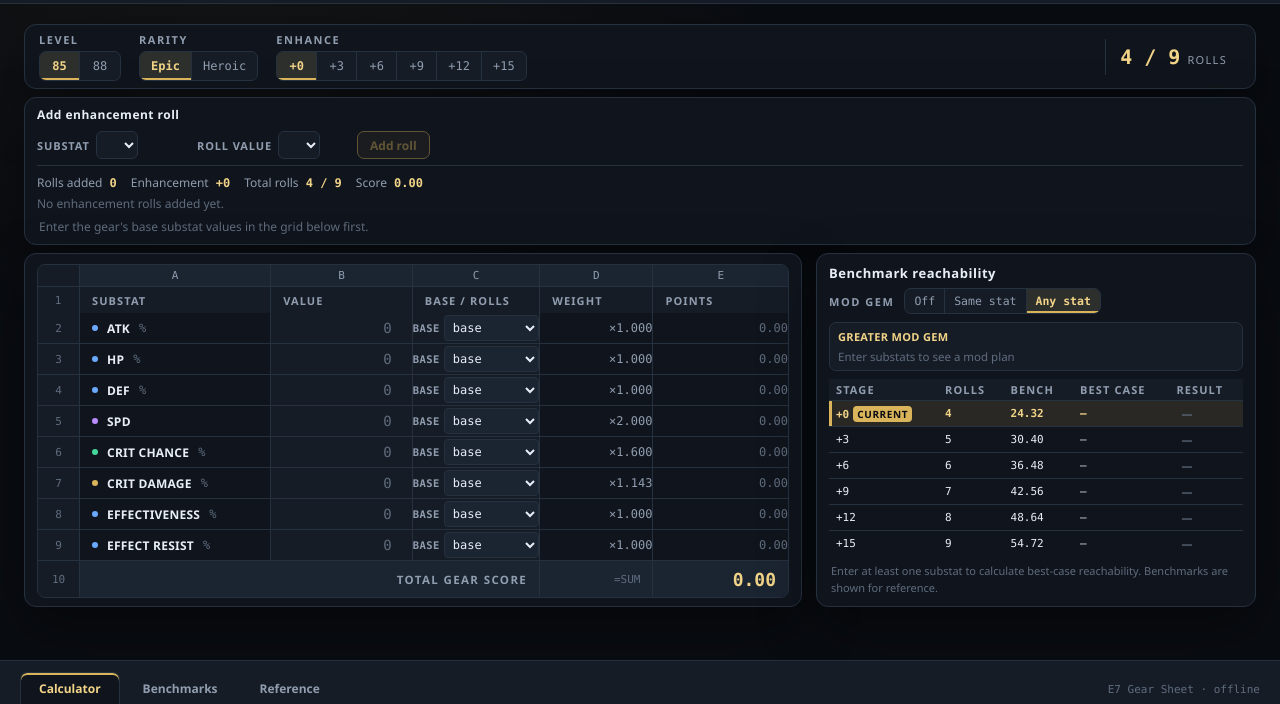
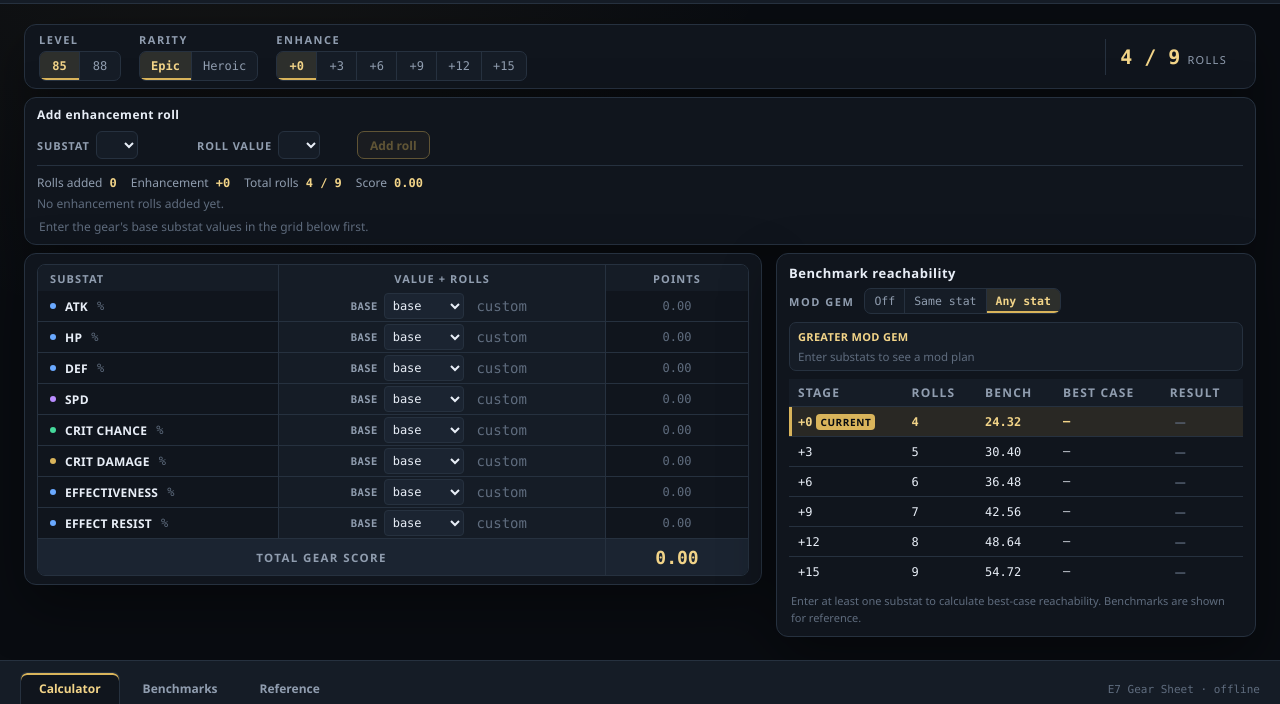
Before and after one commit to 2tml-vn/epic7-gear-score-cal, a plain HTML site: page web/index.html in a window 1280 px wide. Shown: the part 96-800 px from the top of the page. Drawn offline with Linux system fonts and the light colour scheme.

Commit message:
Simplify gear stat grid layout
Consolidate base values and enhancement rolls into a single Value + Rolls column, remove spreadsheet-style gutters and weight values, and refine spacing across the calculator panels.

```diff
--- a/web/app.js
+++ b/web/app.js
@@ -17,7 +17,6 @@
     buildBenchmarkTable,
     buildReachability,
     fmt,
-    weightLabel,
     formatStage,
   } = window.E7Calc;
 
@@ -75,32 +74,26 @@
   }
 
   function buildStatRows() {
-    STATS.forEach((stat, index) => {
+    STATS.forEach((stat) => {
       const tr = document.createElement("tr");
       tr.dataset.stat = stat.key;
       tr.innerHTML =
-        '<th class="gutter">' +
-        (index + 2) +
-        "</th>" +
         '<td><div class="stat-cell">' +
         '<span class="stat-dot ' + stat.kind + '"></span>' +
         '<span class="stat-name">' + stat.label + "</span>" +
         '<span class="stat-suffix">' + stat.suffix + "</span>" +
         "</div></td>" +
         '<td class="value-cell"><div class="value-wrap">' +
-        '<input type="number" min="0" step="0.1" inputmode="decimal" placeholder="0" id="stat-' +
+        '<span class="base-tag">BASE</span>' +
+        '<select class="roll-select base-roll" data-role="base-roll" data-key="' + stat.key +
+        '" aria-label="Base value for ' + stat.label + '"></select>' +
+        '<input type="number" min="0" step="0.1" inputmode="decimal" placeholder="custom" id="stat-' +
         stat.key +
         '" data-key="' + stat.key + '" aria-label="' + stat.label + stat.suffix + '">' +
         '<span class="value-projection" hidden></span>' +
-        "</div></td>" +
-        '<td class="roll-cell"><div class="roll-controls">' +
-        '<span class="base-tag">BASE</span>' +
-        '<select class="roll-select base-roll" data-role="base-roll" data-key="' + stat.key +
-        '" aria-label="Base value for ' + stat.label + '"></select>' +
         "</div>" +
         '<div class="plus3-list" data-role="plus3-list" data-key="' + stat.key + '"></div>' +
         "</td>" +
-        '<td class="weight-cell">×0.000</td>' +
         '<td class="points-cell is-zero">0.00</td>';
       els.statRows.appendChild(tr);
     });
@@ -396,9 +389,9 @@
       note =
         "Best-case = current score + " +
         profile.maxRollPoints +
-        " points for each remaining roll (" +
+        " pts per remaining roll (" +
         remaining +
-        " to +15). The raw best-case is shown above the gem line; a stage is reachable when the gem-inclusive best-case meets the benchmark.";
+        " to +15). Raw is above the gem line; a stage is reachable when the gem-inclusive best-case meets its benchmark.";
     } else {
       note = "This gear is at +15; no further upgrades remain.";
     }
@@ -416,19 +409,13 @@
         '<div class="mod-plan-head"><strong>Greater mod gem · ' + modeText +
         '</strong><span>1 base roll kept</span></div>' +
         '<div class="mod-plan-flow">' +
-        '<div class="mod-plan-side">' +
         '<span class="mod-plan-label">FROM</span>' +
         '<span class="mod-plan-stat">' + gemRow.gemSourceLabel + "</span>" +
         '<span class="mod-plan-value">' + fmt(gemRow.gemSourceValue) + "</span>" +
-        '<span class="mod-plan-pts">' + fmt(gemRow.gemSourcePoints) + " pts</span>" +
-        "</div>" +
         '<span class="mod-plan-arrow">→</span>' +
-        '<div class="mod-plan-side">' +
         '<span class="mod-plan-label">TO</span>' +
         '<span class="mod-plan-stat">' + gemRow.gemTargetLabel + "</span>" +
         '<span class="mod-plan-value">' + fmt(gemRow.gemTargetValue) + "</span>" +
-        '<span class="mod-plan-pts">' + fmt(gemRow.gemTargetPoints) + " pts</span>" +
-        "</div>" +
         '<span class="mod-plan-gain">+' + fmt(gemRow.gemPoints) + " pts</span>" +
         "</div>";
     } else {
@@ -512,7 +499,6 @@
     score.rows.forEach((row) => {
       const tr = els.statRows.querySelector('tr[data-stat="' + row.key + '"]');
       if (!tr) return;
-      tr.querySelector(".weight-cell").textContent = weightLabel(profile, row.key);
       const pointsCell = tr.querySelector(".points-cell");
       pointsCell.textContent = fmt(row.points);
       pointsCell.classList.toggle("is-zero", row.points === 0);
--- a/web/index.html
+++ b/web/index.html
@@ -99,43 +99,27 @@
               <div class="sheet-frame">
                 <table class="stat-grid" id="stat-grid">
                   <colgroup>
-                    <col class="col-gutter" />
                     <col class="col-stat" />
                     <col class="col-value" />
-                    <col class="col-roll" />
-                    <col class="col-weight" />
                     <col class="col-points" />
                   </colgroup>
                   <thead>
-                    <tr class="col-letter-row">
-                      <th class="gutter" aria-hidden="true"></th>
-                      <th>A</th>
-                      <th>B</th>
-                      <th>C</th>
-                      <th>D</th>
-                      <th>E</th>
-                    </tr>
                     <tr class="field-row">
-                      <th class="gutter">1</th>
                       <th scope="col">Substat</th>
-                      <th scope="col">Value</th>
-                      <th scope="col">Base / Rolls</th>
-                      <th scope="col">Weight</th>
+                      <th scope="col">Value + Rolls</th>
                       <th scope="col">Points</th>
                     </tr>
                   </thead>
                   <tbody id="stat-rows"></tbody>
                   <tfoot>
                     <tr>
-                      <th class="gutter">10</th>
-                      <td colspan="3" class="total-label">TOTAL GEAR SCORE</td>
-                      <td class="total-mark">=SUM</td>
+                      <td colspan="2" class="total-label">TOTAL GEAR SCORE</td>
                       <td class="total-value"><span id="total-score">0.00</span></td>
                     </tr>
                   </tfoot>
                 </table>
               </div>
-              <p class="hint"><strong>BASE</strong> sets the substat value at the current gear state (or type any value). Enhancement rolls are added in the box above; they only land on substats that have a base value, and changing a roll never changes the base. The row shows <code>base → total</code>. Flat ATK / HP / DEF, main stats, and set bonuses are ignored.</p>
+              <p class="hint">Pick a valid single roll from <strong>BASE</strong>, or type any value. Add <code>+3</code> rolls with the box above; they only land on substats with a base value. The row shows <code>base → total</code>. Flat stats, main stats, and set bonuses are ignored.</p>
             </div>
 
             <div class="side-column">
--- a/web/styles.css
+++ b/web/styles.css
@@ -380,7 +380,7 @@ html[data-theme="light"] .icon-sun {
 
 .calculator-layout {
   display: grid;
-  grid-template-columns: minmax(0, 1fr) 440px;
+  grid-template-columns: minmax(0, 1fr) 480px;
   gap: 14px;
   align-items: start;
   margin-bottom: 12px;
@@ -416,12 +416,9 @@ html[data-theme="light"] .icon-sun {
   table-layout: fixed;
 }
 
-.stat-grid col.col-gutter { width: 42px; }
-.stat-grid col.col-stat { width: 27%; }
-.stat-grid col.col-value { width: 20%; }
-.stat-grid col.col-roll { width: 18%; }
-.stat-grid col.col-weight { width: 16%; }
-.stat-grid col.col-points { width: 19%; }
+.stat-grid col.col-stat { width: 34%; }
+.stat-grid col.col-value { width: 46%; }
+.stat-grid col.col-points { width: 20%; }
 
 .stat-grid th,
 .stat-grid td {
@@ -441,26 +438,6 @@ html[data-theme="light"] .icon-sun {
   border-bottom: 0;
 }
 
-.stat-grid .gutter {
-  width: 42px;
-  background: var(--panel-2);
-  color: var(--faint);
-  font-family: var(--mono);
-  font-size: 11px;
-  font-weight: 400;
-  text-align: center;
-}
-
-.col-letter-row th {
-  height: 22px;
-  background: var(--panel-3);
-  color: var(--muted);
-  font-family: var(--mono);
-  font-size: 11px;
-  font-weight: 500;
-  text-align: center;
-}
-
 .field-row th {
   height: 26px;
   padding: 0 12px !important;
@@ -470,12 +447,11 @@ html[data-theme="light"] .icon-sun {
   font-weight: 700;
   letter-spacing: 0.1em;
   text-transform: uppercase;
-  text-align: left;
+  text-align: center;
 }
 
 .field-row th:first-child {
-  padding: 0 !important;
-  text-align: center;
+  text-align: left;
 }
 
 .stat-grid tbody tr {
@@ -529,18 +505,18 @@ html[data-theme="light"] .icon-sun {
 
 .value-cell input {
   display: block;
-  flex: 1 1 auto;
-  width: 100%;
+  flex: 0 0 64px;
+  width: 64px;
   min-width: 0;
   height: 30px;
-  padding: 0 12px;
+  padding: 0 4px;
   border: 0;
   outline: 0;
   background: transparent;
   color: var(--text);
   font-family: var(--mono);
   font-size: 14px;
-  text-align: right;
+  text-align: center;
   -moz-appearance: textfield;
 }
 
@@ -563,8 +539,10 @@ html[data-theme="light"] .icon-sun {
 .value-wrap {
   display: flex;
   align-items: center;
+  justify-content: center;
+  gap: 6px;
   height: 30px;
-  padding-right: 8px;
+  padding: 0 8px;
 }
 
 .value-projection {
@@ -581,20 +559,8 @@ html[data-theme="light"] .icon-sun {
   display: none;
 }
 
-.roll-cell {
-  background: var(--panel-2);
-  padding: 0 6px;
-}
-
-.roll-controls {
-  display: flex;
-  align-items: center;
-  gap: 4px;
-  height: 30px;
-}
-
 .roll-select {
-  flex: 1 1 auto;
+  flex: 0 0 80px;
   min-width: 0;
   height: 26px;
   padding: 0 4px;
@@ -779,6 +745,9 @@ html[data-theme="light"] .icon-sun {
   display: flex;
   flex-direction: column;
   gap: 3px;
+  width: 240px;
+  max-width: 100%;
+  margin: 0 auto;
   padding: 2px 0 5px;
 }
 
@@ -838,19 +807,11 @@ html[data-theme="light"] .icon-sun {
   background: var(--good-soft);
 }
 
-.weight-cell,
 .points-cell {
   padding: 0 12px;
-  text-align: right;
+  text-align: center;
   font-family: var(--mono);
   font-size: 12px;
-}
-
-.weight-cell {
-  color: var(--muted);
-}
-
-.points-cell {
   color: var(--accent-2);
   font-weight: 600;
 }
@@ -867,24 +828,16 @@ html[data-theme="light"] .icon-sun {
 
 .total-label {
   padding: 0 12px !important;
-  text-align: right;
+  text-align: center;
   font-size: 11.5px;
   font-weight: 700;
   letter-spacing: 0.12em;
   color: var(--muted);
 }
 
-.total-mark {
-  text-align: right;
-  padding: 0 12px !important;
-  font-family: var(--mono);
-  font-size: 11px;
-  color: var(--faint);
-}
-
 .total-value {
   padding: 0 12px !important;
-  text-align: right;
+  text-align: center;
   font-family: var(--mono);
   font-size: 18px;
   font-weight: 700;
@@ -903,8 +856,8 @@ html[data-theme="light"] .icon-sun {
 
 .reach-panel .reach-table th,
 .reach-panel .reach-table td {
-  padding: 3px 7px;
-  font-size: 11px;
+  padding: 5px 9px;
+  font-size: 12px;
 }
 
 .reach-panel .hint {
@@ -964,14 +917,8 @@ html[data-theme="light"] .icon-sun {
 .mod-plan-flow {
   display: flex;
   align-items: center;
-  gap: 9px;
-}
-
-.mod-plan-side {
-  display: flex;
-  flex-direction: column;
-  gap: 1px;
-  min-width: 0;
+  flex-wrap: wrap;
+  gap: 4px 8px;
 }
 
 .mod-plan-label {
@@ -992,12 +939,6 @@ html[data-theme="light"] .icon-sun {
   font-size: 12px;
   font-weight: 700;
   color: var(--accent-2);
-}
-
-.mod-plan-pts {
-  font-family: var(--mono);
-  font-size: 10.5px;
-  color: var(--muted);
 }
 
 .mod-plan-arrow {
```
Also changed, not shown: 1 other file.
